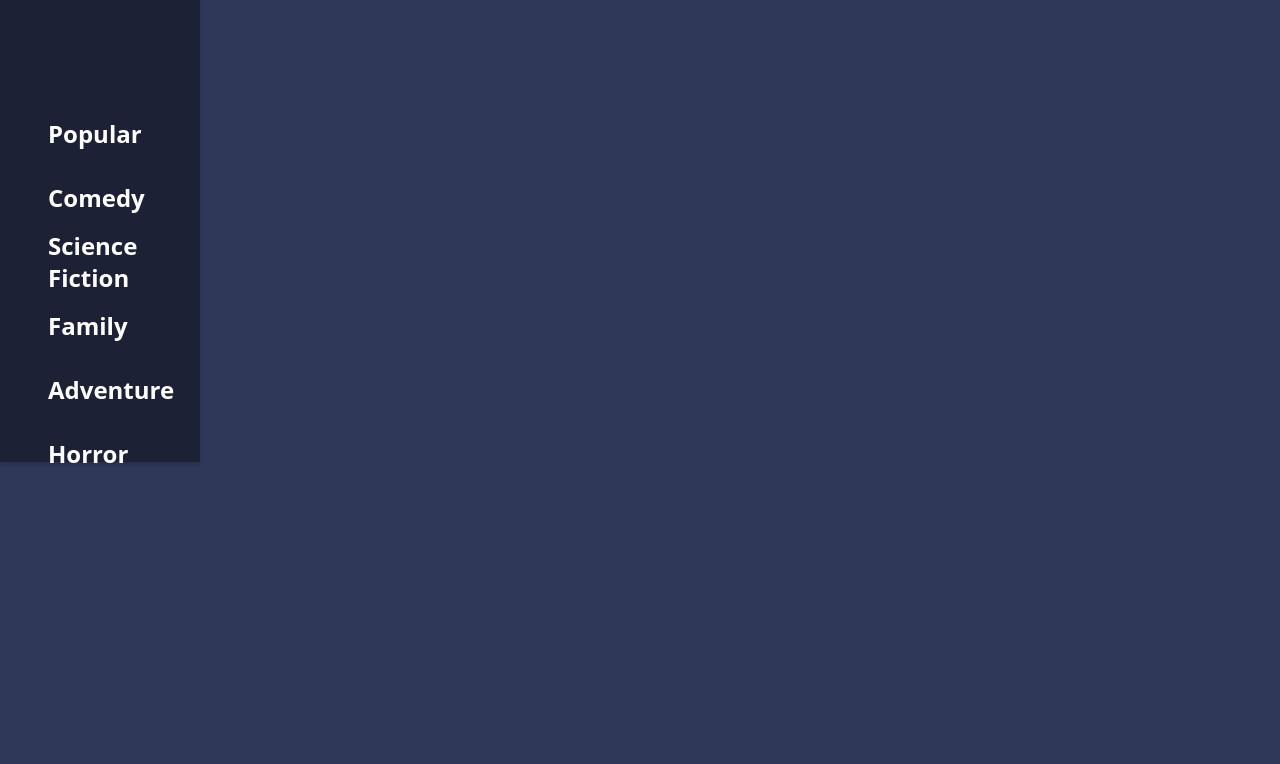
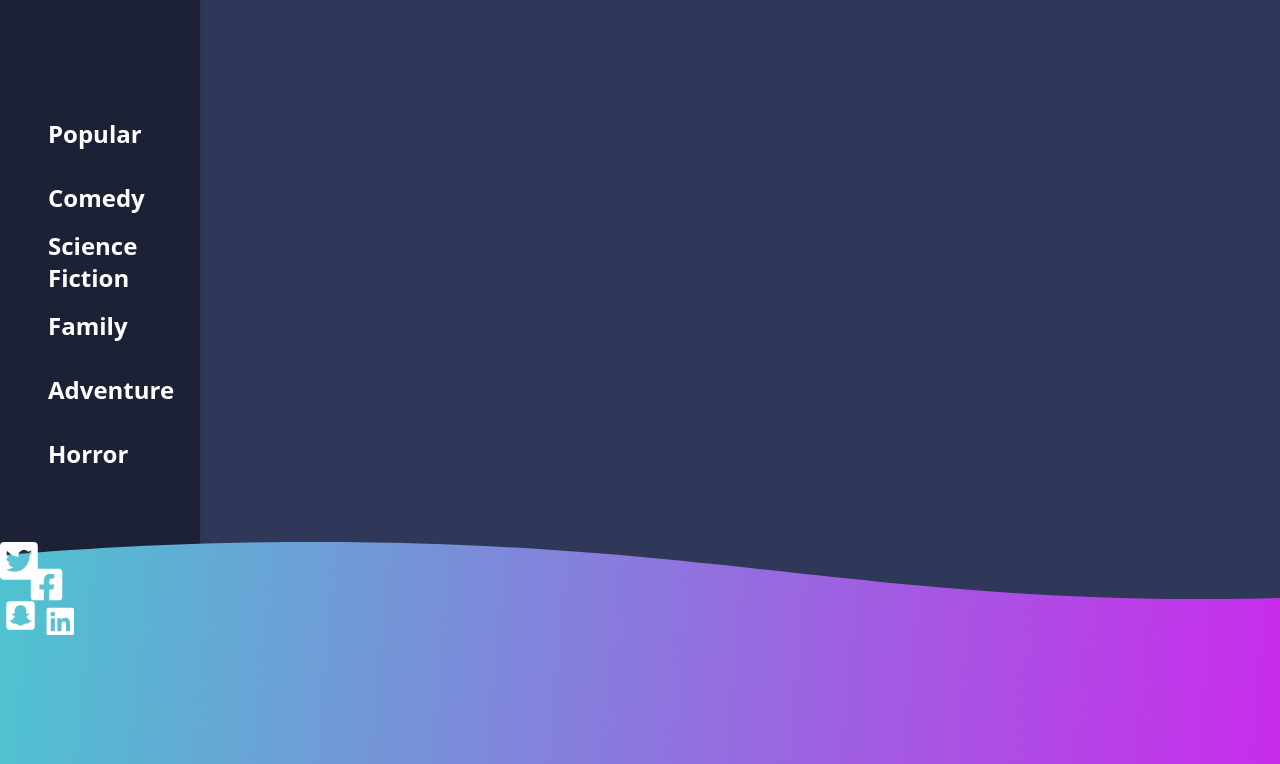
Before and after one commit to jakebogan01/Movie-App, a website: page src/index.html in a window 1280 px wide. Shown: the part 962-1726 px from the top of the page. Before the commit the page ends 1480 px from the top, so only its background shows below. Drawn offline with Linux system fonts and the light colour scheme; some packages are replaced by stand-ins of ours; no server answers; a script that the page names is missing.

Commit message:
added footer and socials

```diff
--- a/src/index.html
+++ b/src/index.html
@@ -90,9 +90,19 @@
         .project-carousel::-webkit-scrollbar {
             display: none; /* Chrome, Safari, Opera */
         }
+        footer {
+            background-image: linear-gradient(to right, #71E3CB , #D12FEA);
+            z-index: 110;
+        }
         @media (min-width: 570px) {
             .featured-movie {
                 background: #30385A;
+            }
+        }
+        @media (min-width: 1024px) {
+            footer {
+                background-color: transparent;
+                background-image: url('/src/img/content/footer.svg');
             }
         }
     </style>
@@ -106,7 +116,7 @@
             <div class="relative 570:absolute top-0 2xl:top-10 left-0 w-full featured-movie-title p-5 md:p-10 lg:pl-[14.25rem] lg:pt-16 text-white z-30"></div>
             <h2 class="hidden lg:block absolute top-1/2 transform -translate-y-1/2 left-12 text-white font-semibold text-2xl" style="z-index: 105;">Featured</h2>
         </div>
-        <div class="space-y-5 lg:space-y-12 transition-all duration-300">
+        <div class="space-y-5 lg:space-y-12 pb-40 transition-all duration-300">
             <section class="relative 570:mt-6 lg:mt-32 md:pl-7 group transition-all duration-300">
                 <div class="absolute -left-2 top-0 h-full w-0 lg:w-[6.75rem] z-20 transition-all duration-300" style="background-image: linear-gradient(to left, rgba(48, 56, 90, 0), rgba(48, 56, 90, 0.8), #30385a 100%);"></div>
                 <div class="absolute -right-2 top-0 h-full w-0 lg:w-[6.75rem] z-20 transition-all duration-300" style="background-image: linear-gradient(to right, rgba(48, 56, 90, 0), rgba(48, 56, 90, 0.8), #30385a 100%);"></div>
@@ -715,7 +725,36 @@
             </section>
         </div>
     </main>
-    <footer>
+    <footer class="relative lg:h-[13.875rem] -mt-20 bg-no-repeat bg-center bg-cover">
+        <svg height="93.206" width="130.808" xmlns="http://www.w3.org/2000/svg" class="group">
+            <g fill="#fff">
+                <text class="opacity-0 group-hover:opacity-100 transition-all duration-300" font-family="HelveticaNeue-Bold, Helvetica Neue" font-size="18" font-weight="700" transform="translate(73.808 38.75)"><tspan x="0" y="0">Follow</tspan><tspan x="0" y="22">Us</tspan></text>
+                <a href="#">
+                    <g class="hover:scale-90" style="transform-origin: 40% 50%; fill: #ffffff; cursor: pointer; position: relative; transition: all 0.3s ease-in-out;">
+                        <rect id="Rectangle_384" data-name="Rectangle 384" width="27.46" height="27.46" rx="3" transform="translate(33 29)" fill="rgba(255,255,255,0.05)"/>
+                        <path class="social_links facebook" d="M58.925 26.75h-24.75a3.375 3.375 0 00-3.375 3.375v24.75a3.375 3.375 0 003.375 3.375h9.65V47.541H39.4V42.5h4.43v-3.842c0-4.37 2.6-6.784 6.586-6.784a26.836 26.836 0 013.9.34V36.5h-2.2a2.521 2.521 0 00-2.842 2.723V42.5h4.836l-.773 5.041h-4.062V58.25h9.65a3.375 3.375 0 003.375-3.375v-24.75a3.375 3.375 0 00-3.375-3.375z"></path>
+                    </g>
+                </a>
+                <a href="#">
+                    <g class="hover:scale-90" style="transform-origin: 30% 50%; fill: #ffffff; cursor: pointer; position: relative; transition: all 0.3s ease-in-out;">
+                        <rect id="Rectangle_385" data-name="Rectangle 385" width="29.46" height="27.46" rx="3" transform="translate(3 7)" fill="rgba(255,255,255,0.05)"/>
+                        <path class="social_links twitter" d="M33.705 0H4.045A4.046 4.046 0 000 4.045v29.66a4.046 4.046 0 004.045 4.045h29.66a4.046 4.046 0 004.045-4.045V4.045A4.046 4.046 0 0033.705 0zm-4.12 13.381c.017.236.017.48.017.716a15.616 15.616 0 01-15.724 15.724 15.651 15.651 0 01-8.485-2.477 11.643 11.643 0 001.331.067 11.08 11.08 0 006.859-2.361 5.534 5.534 0 01-5.165-3.834 5.956 5.956 0 002.494-.1 5.527 5.527 0 01-4.424-5.426v-.067a5.523 5.523 0 002.494.7 5.515 5.515 0 01-2.46-4.6 5.457 5.457 0 01.75-2.789 15.692 15.692 0 0011.392 5.78 5.538 5.538 0 019.429-5.047A10.829 10.829 0 0031.6 8.334a5.512 5.512 0 01-2.427 3.042 11 11 0 003.185-.859 11.632 11.632 0 01-2.773 2.864z"></path>
+                    </g>
+                </a>
+                <a href="#">
+                    <g class="hover:scale-90" style="transform-origin: 20% 70%; fill: #ffffff; cursor: pointer; position: relative; transition: all 0.3s ease-in-out;">
+                        <rect id="Rectangle_383" data-name="Rectangle 383" width="27.46" height="26.46" rx="3" transform="translate(7 61)" fill="rgba(255,255,255,0.05)"/>
+                        <path class="social_links snapchat" d="M31.669 59.25H9.3a3.051 3.051 0 00-3.05 3.05v22.369a3.051 3.051 0 003.05 3.05h22.369a3.051 3.051 0 003.05-3.05V62.3a3.051 3.051 0 00-3.05-3.05zm-.413 20.011c-.222.515-1.15.89-2.847 1.157a7.809 7.809 0 00-.273 1.01.49.49 0 01-.515.375h-.013c-.394 0-.813-.184-1.64-.184a3.34 3.34 0 00-2.377.871 4.741 4.741 0 01-3.127 1.157 4.848 4.848 0 01-3.082-1.157 3.351 3.351 0 00-2.377-.871 16.2 16.2 0 00-1.64.2.5.5 0 01-.527-.381 7.978 7.978 0 00-.273-1.017c-.877-.133-2.847-.477-2.891-1.36a.45.45 0 01.375-.47c2.942-.483 4.264-3.5 4.321-3.629 0-.006.006-.013.013-.019a.95.95 0 00.1-.794c-.216-.5-1.138-.68-1.525-.839-1-.394-1.144-.852-1.08-1.163a1.087 1.087 0 011.392-.655 2.394 2.394 0 001 .267.891.891 0 00.419-.089c-.089-1.519-.3-3.686.241-4.9a5.771 5.771 0 015.344-3.451l.426-.006a5.72 5.72 0 015.357 3.451c.54 1.214.33 3.374.241 4.9a.8.8 0 00.362.089 2.507 2.507 0 00.934-.267 1.161 1.161 0 01.864 0 .884.884 0 01.661.756c.006.413-.362.769-1.093 1.055-.089.038-.2.07-.311.108-.413.133-1.042.33-1.207.731a.975.975 0 00.1.794c.006.006.006.013.013.019.057.127 1.379 3.146 4.321 3.629a.488.488 0 01.311.686z"></path>
+                    </g>
+                </a>
+                <a href="#">
+                    <g class="hover:scale-90" style="transform-origin: 50% 80%; fill: #ffffff; cursor: pointer; position: relative; transition: all 0.3s ease-in-out;">
+                        <rect id="Rectangle_382" data-name="Rectangle 382" width="26" height="27.46" rx="3" transform="translate(47 68)" fill="rgba(255,255,255,0.05)"/>
+                        <path class="social_links linkedin" d="M72.045 65.75h-23.54a1.97 1.97 0 00-1.955 1.98v23.5a1.97 1.97 0 001.955 1.98h23.54a1.975 1.975 0 001.961-1.98v-23.5a1.975 1.975 0 00-1.961-1.98zM54.85 89.284h-4.071v-13.1h4.071v13.1zm-2.037-14.893a2.359 2.359 0 112.359-2.359 2.361 2.361 0 01-2.359 2.359zm17.289 14.893h-4.069V82.91c0-1.52-.031-3.475-2.114-3.475-2.12 0-2.445 1.655-2.445 3.365v6.484h-4.07v-13.1h3.9v1.79h.055a4.286 4.286 0 013.855-2.114c4.118 0 4.884 2.715 4.884 6.245z"></path>
+                    </g>
+                </a>
+            </g>
+        </svg>
     </footer>
 </body>
 </html>
```
Also changed, not shown: dist/app.css, src/img/content/footer.svg (added).
